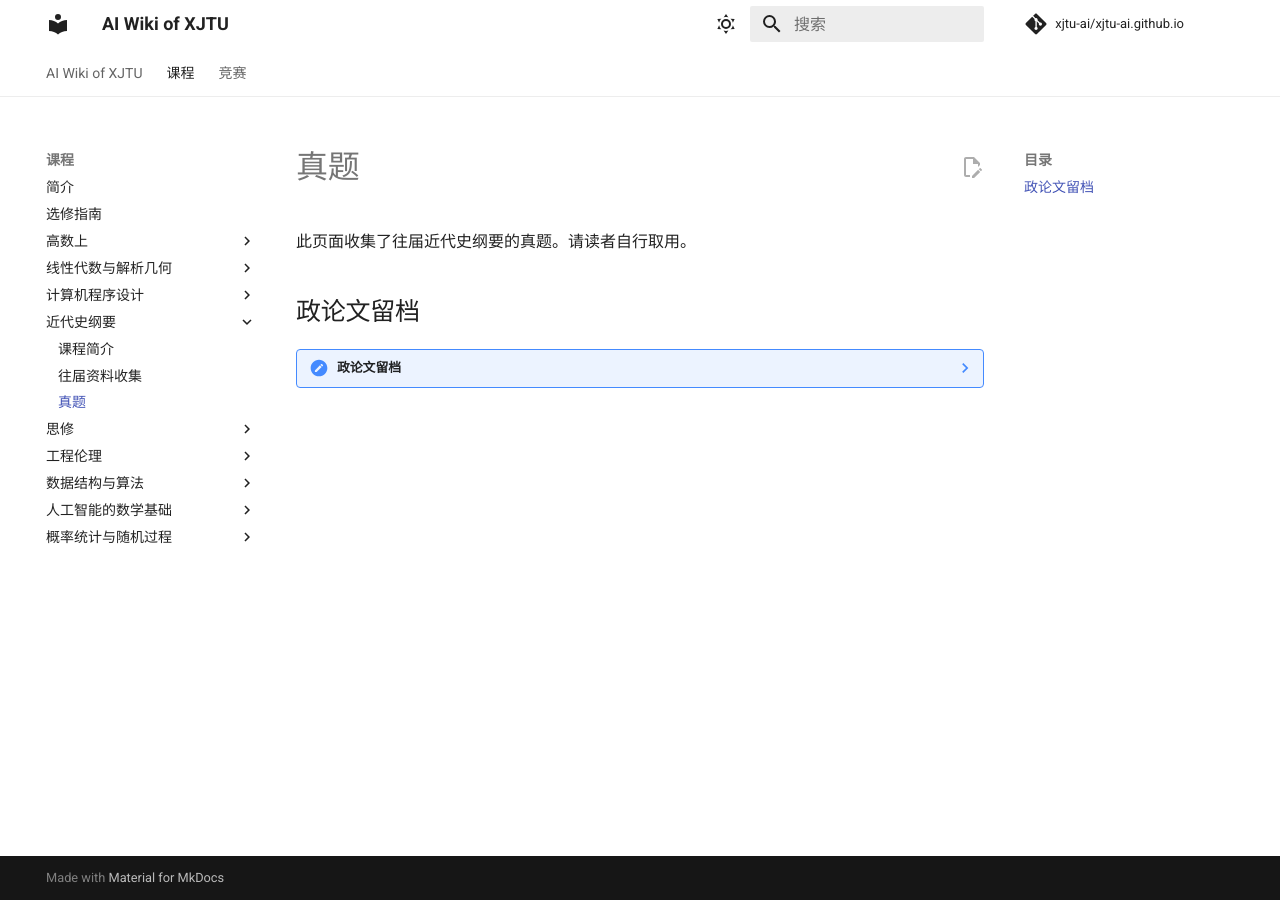
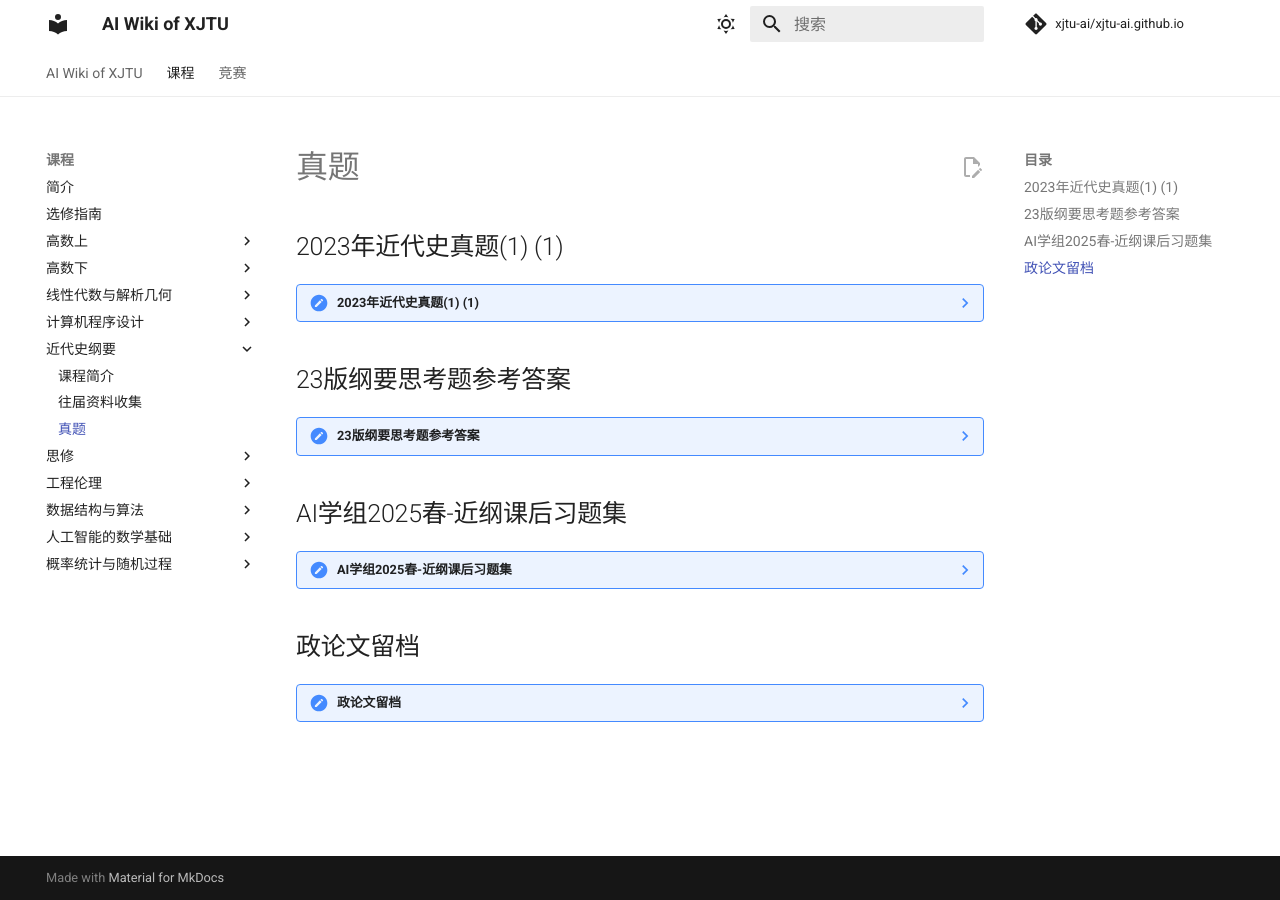
Before and after one commit to xjtu-ai/xjtu-ai.github.io, an MkDocs documentation site: the page built from docs/course/history/problem.md, in a window 1280 px wide. Built offline with MkDocs 1.6.1 and Material for MkDocs 9.7.7, drawn with Linux system fonts in a browser that asks for light colours; comment, search, counter and statistics services are not loaded.

Commit message:
高数下

```diff
--- a/docs/course/history/problem.md
+++ b/docs/course/history/problem.md
@@ -1,6 +1,19 @@
-此页面收集了往届近代史纲要的真题。请读者自行取用。
+## 2023年近代史真题(1) (1)
+
+??? note "2023年近代史真题(1) (1)"
+    <iframe loading="lazy" src="/static/course/math2/problem/2023年近代史真题(1) (1).pdf" type="application/pdf" width=100% height=1000px></iframe>
+
+## 23版纲要思考题参考答案
+
+??? note "23版纲要思考题参考答案"
+    <iframe loading="lazy" src="/static/course/math2/problem/23版纲要思考题参考答案.pdf" type="application/pdf" width=100% height=1000px></iframe>
+
+## AI学组2025春-近纲课后习题集
+
+??? note "AI学组2025春-近纲课后习题集"
+    <iframe loading="lazy" src="/static/course/math2/problem/AI学组2025春-近纲课后习题集.pdf" type="application/pdf" width=100% height=1000px></iframe>
 
 ## 政论文留档
 
 ??? note "政论文留档"
-    <iframe loading="lazy" src="/static/course/history/problem/政论文留档.pdf" type="application/pdf" width=100% height=1000px></iframe>
+    <iframe loading="lazy" src="/static/course/math2/problem/政论文留档.pdf" type="application/pdf" width=100% height=1000px></iframe>
--- a/mkdocs.yml
+++ b/mkdocs.yml
@@ -21,11 +21,11 @@ nav:
       - 课件&讲座: course/math/ppt.md
       - 真题: course/math/problem.md
       - 电子书: course/math/ebook.md
-    # - 高数下:
-      # - 往届资料收集: course/math2/docs.md
-      # - 课件&讲座: course/math2/ppt.md
-      # - 真题: course/math2/problem.md
-      # - 电子书: course/math2/ebook.md
+    - 高数下:
+      - 课程简介: course/math2/index.md
+      - 往届资料收集: course/math2/docs.md
+      - 课件&讲座: course/math2/ppt.md
+      - 真题: course/math2/problem.md
     - 线性代数与解析几何:
       - 课程简介: course/algebra/index.md
       - 往届资料收集: course/algebra/docs.md
--- a/summary.py
+++ b/summary.py
@@ -4,7 +4,7 @@ import sys
 import os
 
 key = os.getenv('MOONSHOT_AI_KEY') # 或者填入 API key
-outdir = '/static/course/prob/'
+outdir = '/static/course/math2/problem/'
 if outdir == "" :
     outdir = '/'
 path = Path(sys.argv[1])
```
Also changed, not shown: docs/course/history/docs.md (+10 -4 lines), docs/course/math2/docs.md (added, +98 -0 lines), docs/course/math2/index.md (added, +9 -0 lines), docs/course/math2/problem.md (added, +14 -0 lines).
